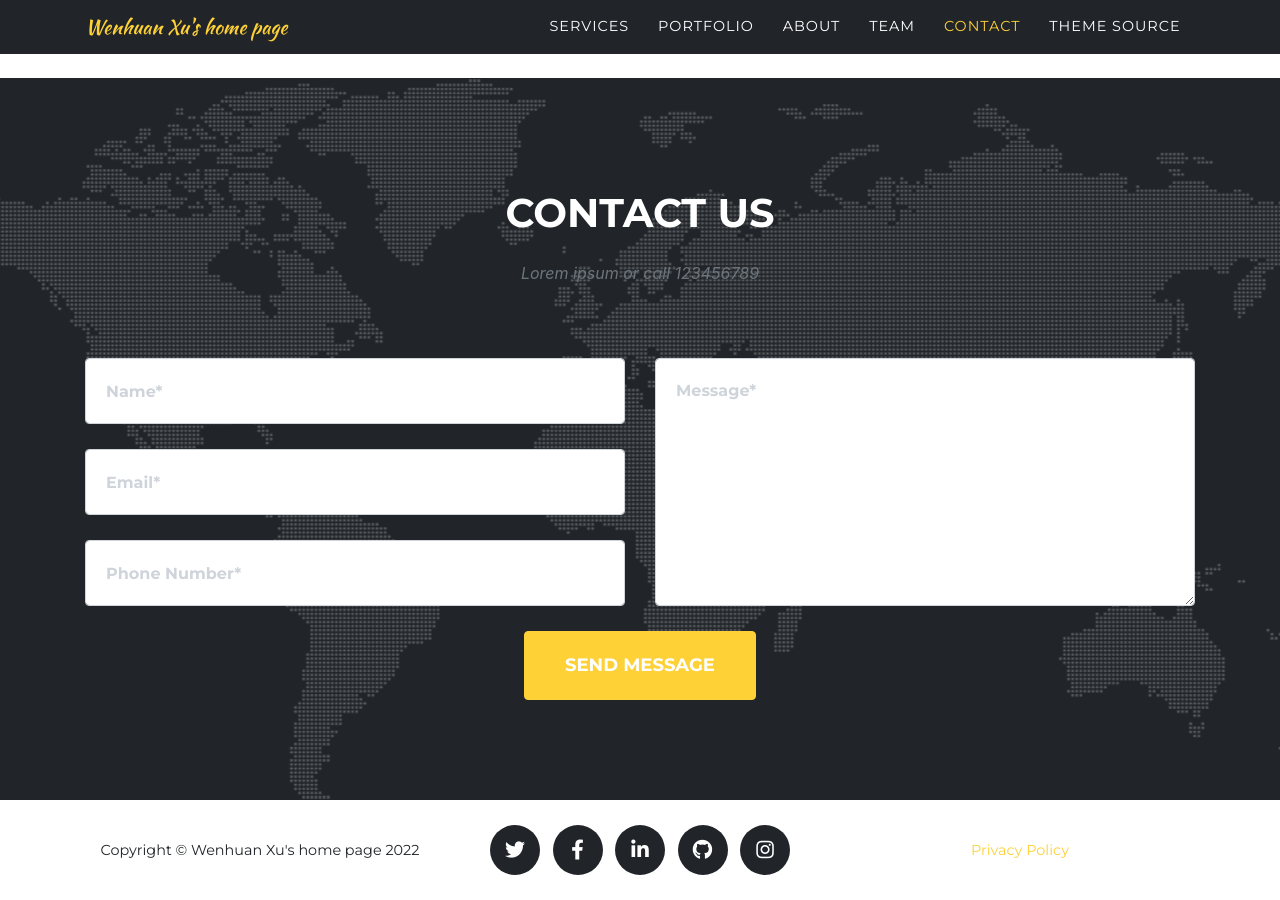
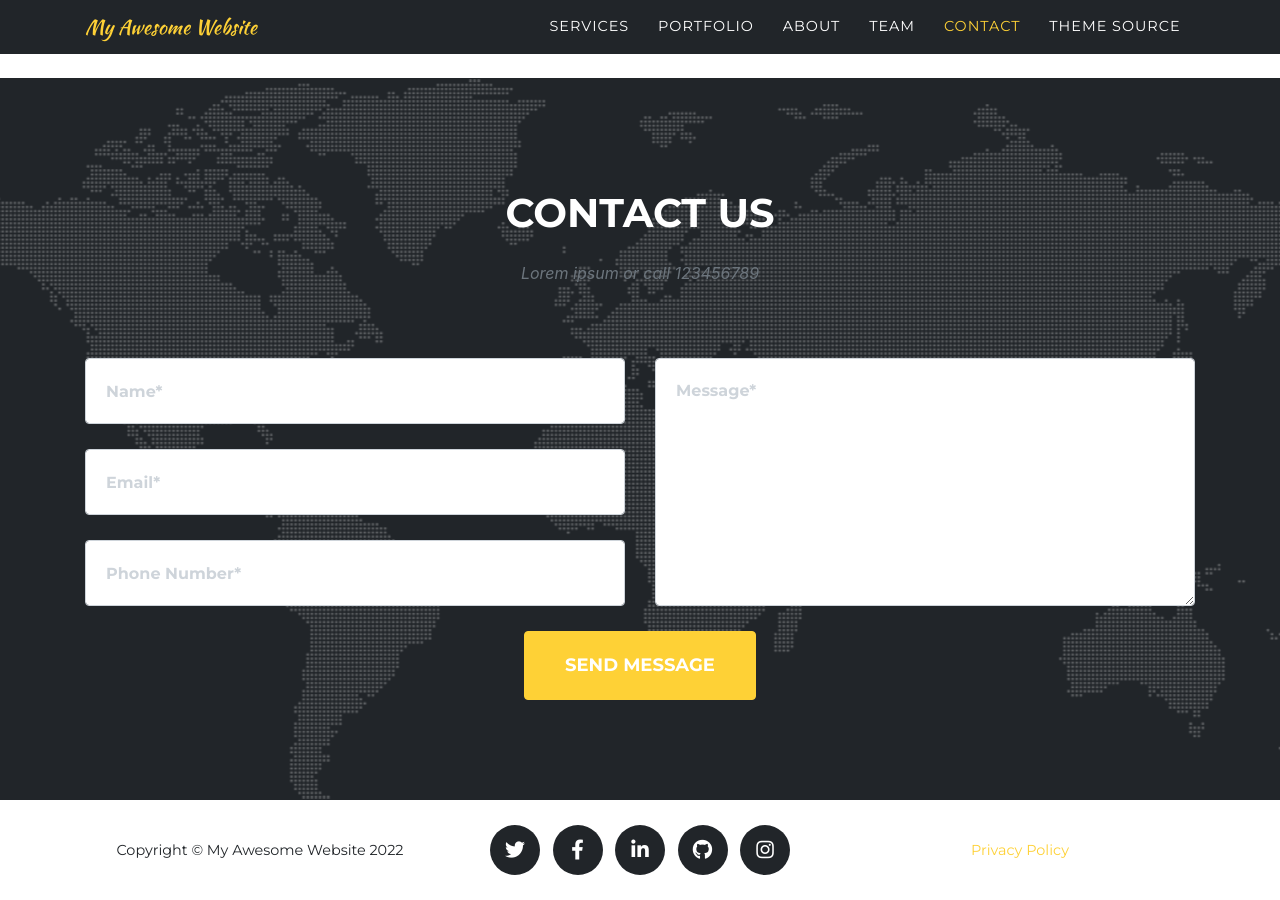
Before and after one commit to huannyling/huannyling.github.io, a Jekyll site: the page built from index.md, in a window 1280 px wide and 900 px high, scrolled down 5261 px. Built offline with Jekyll 4.4.1, drawn with Linux system fonts in a browser that asks for light colours; some web fonts are replaced.

Commit message:
Update _config.yml

```diff
--- a/_config.yml
+++ b/_config.yml
@@ -16,7 +16,7 @@ theme: jekyll-agency
 url    : "https://huannyling.github.io" # the base hostname & protocol for your site, e.g. http://example.com
 baseurl: "" # the subpath of your site, e.g. /blog
 
-title      : Wenhuan Xu's home page
+title      : My Awesome Website
 email      : huannyling@gmail.com #this is also the email contact forms will go to
 description: "Site description"
 author     : Isaac
```
